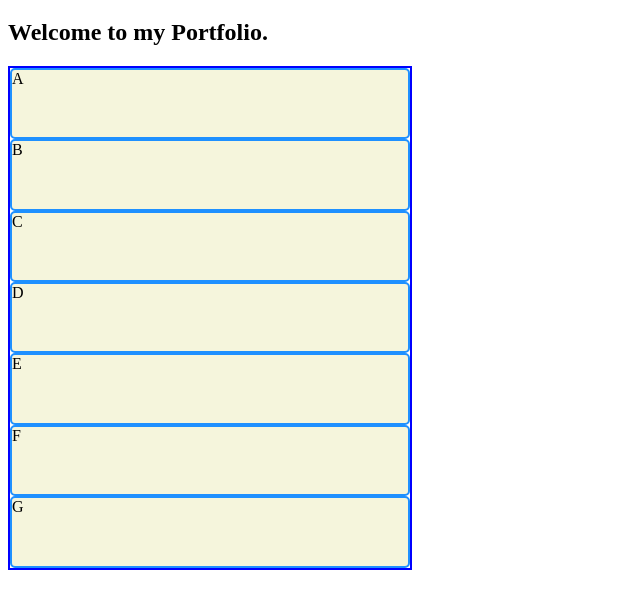
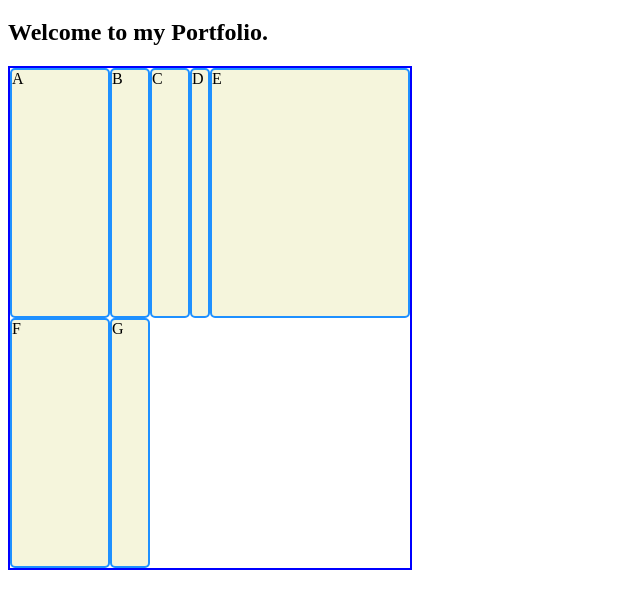
Before and after one commit to AbuBakr-S/Old-Portfolio, a plain HTML site: page index.html in a window 1280 px wide. Shown: the part 61-670 px from the top of the page, without its empty margins (0-640 px from the left). Drawn offline with Linux system fonts and the light colour scheme.

Commit message:
Creating columns using the grid template

```diff
--- a/style.css
+++ b/style.css
@@ -2,7 +2,10 @@
   border: 2px blue solid;
   width: 400px;
   height: 500px;
+    /*block level grid*/
   display: grid;
+    /*define column widths explicitly or relatively*/
+  grid-template-columns: 100px 10% 10% 20px 50%;
 }
 
 .box {
```
